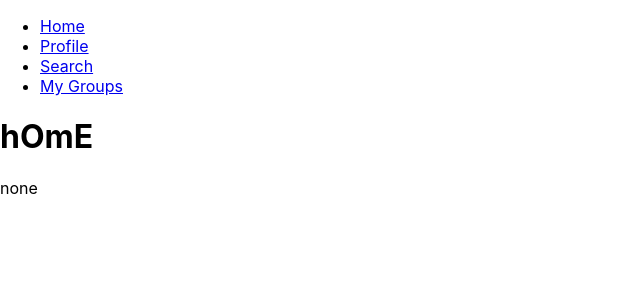
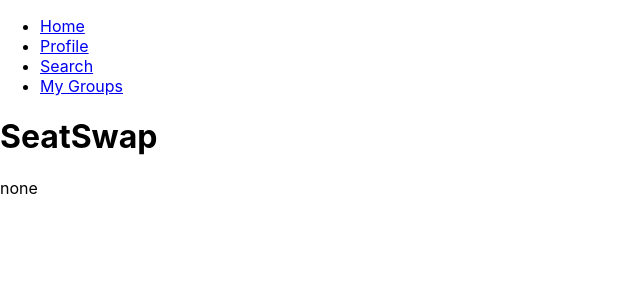
Before and after one commit to DannyBarbaro/393-Project, a React (Create React App) app in the folder frontend/: page / in a window 1280 px wide. Shown: the top 300 px of the page, without its empty margins (0-640 px from the left). Built offline with nearby package versions, Linux system fonts and the light colour scheme; no server answers.

Commit message:
adding google login framework

```diff
--- a/frontend/package.json
+++ b/frontend/package.json
@@ -3,8 +3,10 @@
   "version": "0.1.0",
   "private": true,
   "dependencies": {
+    "cli": "^1.0.1",
     "react": "^16.11.0",
     "react-dom": "^16.11.0",
+    "react-google-login": "^5.0.7",
     "react-router-dom": "^5.1.2",
     "react-scripts": "3.2.0"
   },
--- a/frontend/src/home/home.js
+++ b/frontend/src/home/home.js
@@ -1,5 +1,6 @@
 import React from "react";
 import {apiBaseURL} from "../App";
+import { GoogleLogin, GoogleLogout} from 'react-google-login';
 
 export default class Home extends React.Component {
     constructor(props) {
@@ -19,7 +20,7 @@ export default class Home extends React.Component {
     render() {
         return (
             <div>
-                <h1>hOmE</h1>
+                <h1>SeatSwap</h1>
                 <p>{this.state.message}</p>
             </div>
         );
```
Also changed, not shown: 1 other file (tests, documents, lock files or other folders).
